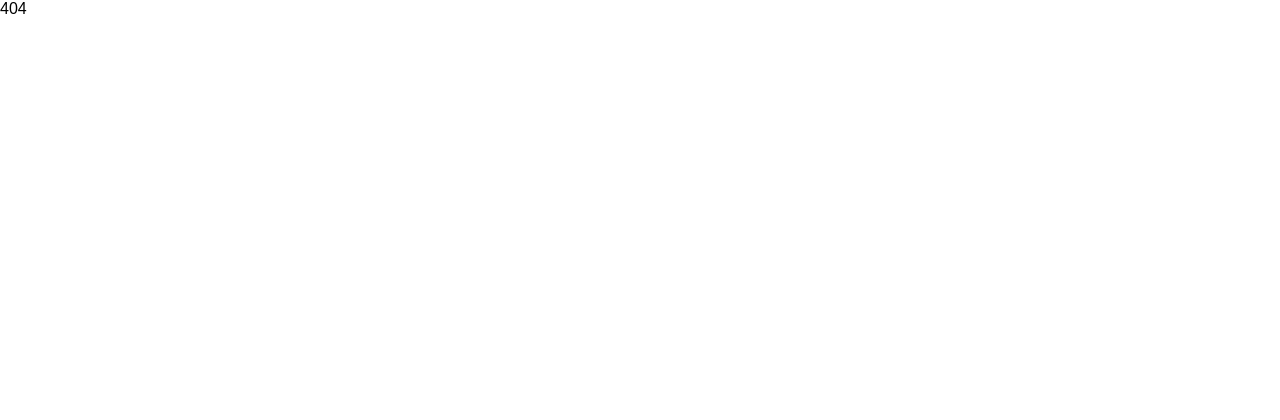
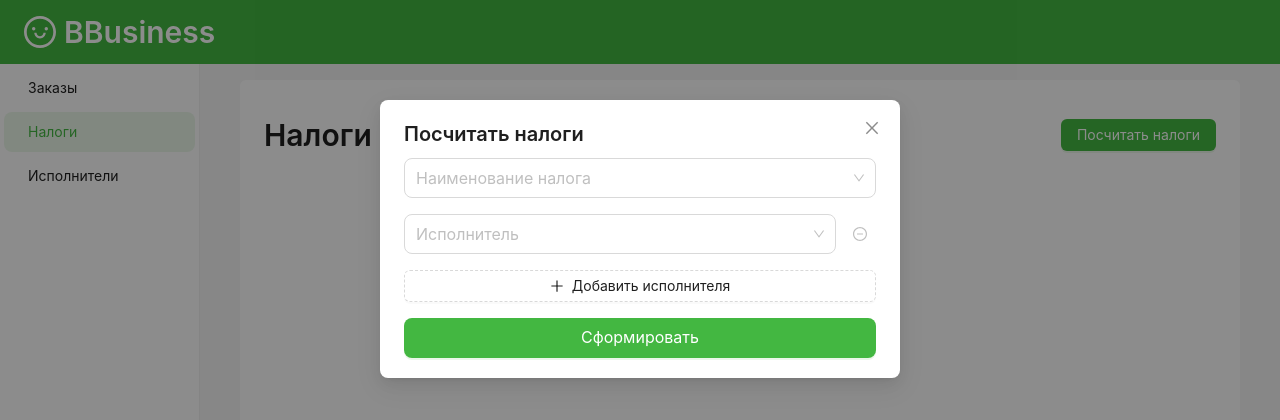
Before and after one commit to ezhooov/bereke-hackathon, a React (Vite) app: page /taxes in a window 1280 px wide. Before the commit this address had no page. Shown: the top 420 px of the page. Built offline with nearby package versions, Linux system fonts and the light colour scheme.

Commit message:
add CountTax

```diff
--- a/src/AppLayout.jsx
+++ b/src/AppLayout.jsx
@@ -12,6 +12,10 @@ const menu = [
   {
     key: '/orders',
     label: <Link to='/orders'>Заказы</Link>
+  },
+  {
+    key: '/taxes',
+    label: <Link to='/taxes'>Налоги</Link>
   },
   {
     key: '/employees',
--- /dev/null
+++ b/src/components/CountTax.jsx
@@ -0,0 +1,97 @@
+import styled from 'styled-components'
+import { Button, Select } from 'antd'
+import { useEffect, useState } from 'react'
+import { MinusCircleOutlined, PlusOutlined } from '@ant-design/icons'
+
+const StyledForm = styled.form`
+  display: flex;
+  flex-direction: column;
+  flex: 1;
+  flex-wrap: wrap;
+  gap: 16px;
+`
+
+const StyledSelect = styled(Select)`
+  flex-grow: 1;
+`
+
+const StyledSelectContainer = styled.div`
+  display: flex;
+  gap: 8px;
+  align-items: center;
+`
+
+const taxSelectOptions = [
+  {
+    label: 'Пенсионные взносы',
+    value: 'Пенсионные взносы'
+  },
+  {
+    label: 'Взносы на обязательное мед.страхование',
+    value: 'Взносы на обязательное мед.страхование'
+  },
+  {
+    label: 'Подоходный налог',
+    value: 'Подоходный налог'
+  }
+]
+
+export const CountTax = ({ onSave, pending, employeeList, employeeMap }) => {
+  const [name, setName] = useState(null)
+  const [employees, setEmployees] = useState([null])
+
+  const employeeOptions = employeeList.map(({ id, name }) => ({
+    label: name,
+    value: id
+  }))
+
+  useEffect(() => {
+    if (!pending) {
+      setName(null)
+    }
+  }, [pending])
+  const onClick = () => {
+    const fullEmployees = employees.map(item => employeeMap[item])
+
+    const result = {
+      name,
+      fullEmployees
+    }
+
+    console.log('@@ result', result)
+  }
+
+  const onChange = (index) => (value) => {
+    setEmployees(prevEmployee => {
+      const result = [...prevEmployee]
+
+      result[index] = value
+
+      return result
+    })
+  }
+
+  const removeEmployee = (index) => () => {
+    setEmployees(prevState => prevState.filter((item, itemIndex) => itemIndex !== index))
+  }
+
+  return (
+    <StyledForm>
+      <Select size='large' options={taxSelectOptions} value={name} onChange={setName} placeholder='Наименование налога' />
+      {employees.map((item, index) => (
+        <StyledSelectContainer>
+          <StyledSelect key={item} size='large' options={employeeOptions} value={item} onChange={onChange(index)} placeholder='Исполнитель' />
+          <Button type='text' icon={<MinusCircleOutlined />} onClick={removeEmployee(index)} disabled={employees.length === 1} />
+        </StyledSelectContainer>
+      ))}
+      <Button
+        type='dashed'
+        onClick={() => setEmployees(prevState => [...prevState, null])}
+        icon={<PlusOutlined />}
+      >
+        Добавить исполнителя
+      </Button>
+      <Button type='primary' size='large' disabled={pending} loading={pending} onClick={onClick}>Сформировать</Button>
+    </StyledForm>
+  )
+}
--- a/src/main.jsx
+++ b/src/main.jsx
@@ -12,6 +12,7 @@ import { ConfigProvider } from 'antd'
 import { QueryClient, QueryClientProvider } from 'react-query'
 import 'antd/dist/reset.css'
 import { MainPage } from './pages/MainPage.jsx'
+import { TaxPage } from './pages/TaxPage.jsx'
 
 const router = createBrowserRouter([
   {
@@ -30,6 +31,10 @@ const router = createBrowserRouter([
       {
         path: '/employees',
         element: <EmployeePage />
+      },
+      {
+        path: '/taxes',
+        element: <TaxPage />
       }
     ]
   }
--- a/src/pages/EmployeePage.jsx
+++ b/src/pages/EmployeePage.jsx
@@ -57,7 +57,7 @@ export const EmployeePage = () => {
         loading={isFetching}
         itemLayout='horizontal'
         dataSource={employees}
-        renderItem={({ id, iin, name }) => (
+        renderItem={({ id, iin = '', name = '' }) => (
           <List.Item
             key={id}
             actions={[
--- a/src/pages/OrderPage.jsx
+++ b/src/pages/OrderPage.jsx
@@ -91,7 +91,7 @@ export const OrderPage = () => {
       title: 'Исполнитель',
       key: 'employee',
       dataIndex: 'employee',
-      render: (_, { employee }) => (
+      render: (_, { employee = '' }) => (
         <>{(employeeDictionary[employee] && employeeDictionary[employee].name) || 'Не назначен'}</>
       )
     },
@@ -104,7 +104,7 @@ export const OrderPage = () => {
       title: 'Статус',
       dataIndex: 'status',
       key: 'status',
-      render: (_, { status }) => (
+      render: (_, { status = '' }) => (
         <>{statusMap[status] || ''}</>
       )
     },
--- /dev/null
+++ b/src/pages/TaxPage.jsx
@@ -0,0 +1,43 @@
+import { Button, Modal, Typography } from 'antd'
+import styled from 'styled-components'
+import { CountTax } from '../components/CountTax.jsx'
+import { useState } from 'react'
+import { useQuery } from 'react-query'
+import { getEmployees } from '../api/api.js'
+
+const { Title } = Typography
+
+const StyledContainer = styled.div`
+  display: flex;
+  justify-content: space-between;
+  align-items: center;
+`
+const StyledTitle = styled(Title)`
+  margin-bottom: 0 !important;
+  padding: 12px 0;
+`
+
+export const TaxPage = () => {
+  const { data: employees } = useQuery('taxes_employee_list', getEmployees)
+  const { list: employeeList, dictionary: employeeMap } = employees || {}
+
+  const [countModalOpen, setCountModalOpen] = useState(true)
+
+  return (
+    <section>
+      <StyledContainer>
+        <StyledTitle level={2}>Налоги</StyledTitle>
+        <Button type='primary' onClick={() => setCountModalOpen(true)}>Посчитать налоги</Button>
+      </StyledContainer>
+
+      <Modal
+        title={<Title level={4}>Посчитать налоги</Title>}
+        open={countModalOpen}
+        footer={null}
+        onCancel={() => setCountModalOpen(false)}
+      >
+        <CountTax employeeList={employeeList || []} employeeMap={employeeMap || {}} />
+      </Modal>
+    </section>
+  )
+}
```
